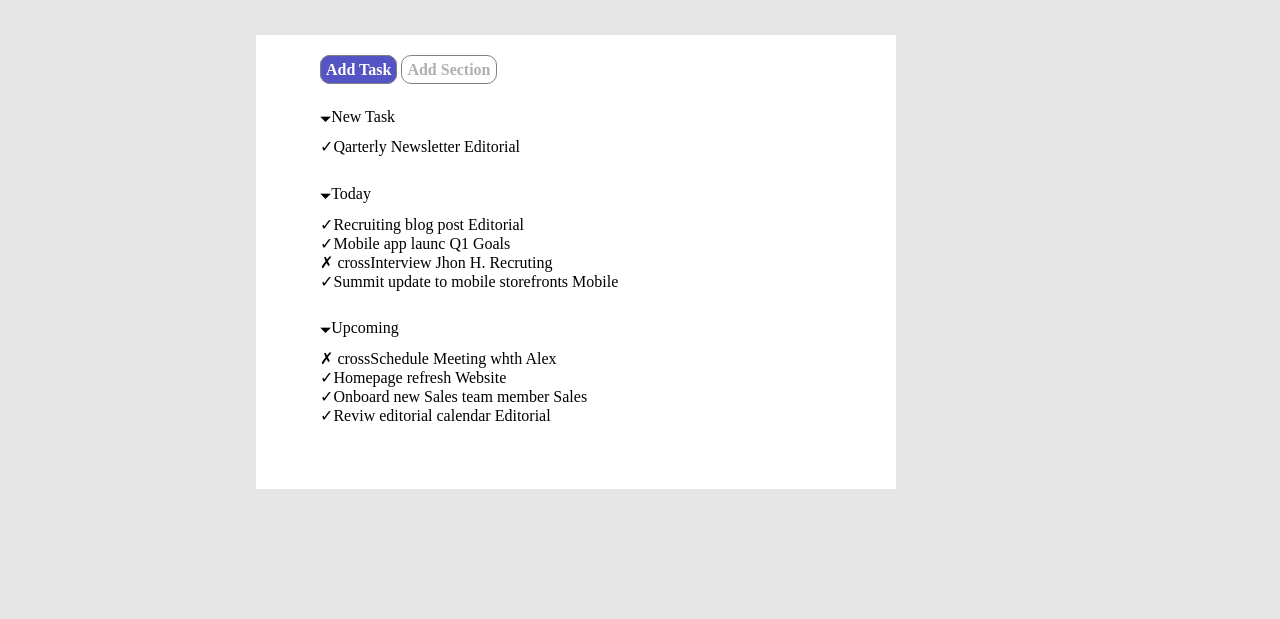
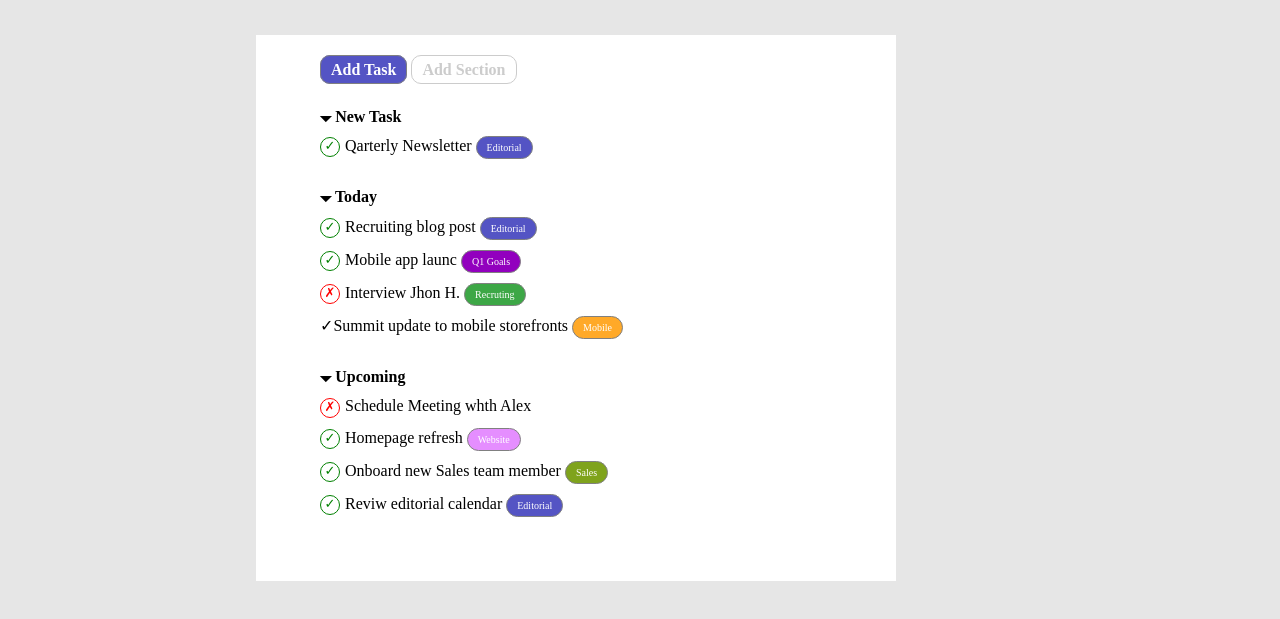
Before and after one commit to MicheleCasani/html-css-taboolist, a plain HTML site: page index.html in a window 1280 px wide. Shown: the part 77-696 px from the top of the page. Drawn offline with Linux system fonts and the light colour scheme.

Commit message:
[UPD] styling list added

```diff
--- a/css/style.css
+++ b/css/style.css
@@ -17,18 +17,55 @@ padding: 2% 0% 5% 5%;}
 /* pulsante 1 */
 #tasto-blu{background-color: rgb(84, 84, 196);
 color: white; padding: 5px; border-radius: 10px;
-border: 1px solid grey}
+border: 1px solid grey;
+padding: 5px 10px;}
 /* pulsante2 */
 #tasto-grigio{background-color: rgb(255, 255, 255);
-    color: rgb(175, 175, 175); padding: 5px; border-radius: 10px;
-border: 1px solid grey;}
-/* margine tabella*/
+    color: rgb(204, 204, 204); padding: 5px; border-radius: 10px;
+border: 1px solid rgb(204, 204, 204);
+padding: 5px 10px;}
+/* margine lista*/
 .margine{padding-top: 5%;}
-/* marginen tabella interno */
+/* marginen lista tra paragrafi */
 .margine2{padding-top: 2%;}
 /* dot-none */
 .dot-none{ list-style-type: none;}
 /* pulsanti lista */
 .pulsanti{display: inline-block;}
 /*personalizzazione tasti */
-.edit-pulsanti
+.edit-pulsanti{background-color: rgb(84, 84, 196);
+    color: white; border-radius: 200px;
+    border: 1px solid grey;
+font-size: 10px;padding: 5px 10px;}
+    /* margine lista tra righe */
+    .margine3{padding-top: 10px}
+    /* cambio colore tasti */
+    #viola{background-color: rgb(146, 0, 190);}
+    #rosa{background-color: rgb(229, 142, 255);}
+    #verde{background-color: rgb(61, 167, 70);}
+    #arancione{background-color: rgb(255, 169, 40);}
+    #giallo{background-color: rgb(127, 163, 28);}
+    /* flag verde  */
+    .flag-verde{background-color: white;
+        width: 20px;
+        height: 20px;
+    border-radius: 50%;
+    vertical-align: middle;
+    text-align: center;
+    border: 1px solid green;
+    color: green;
+    font-size: 13px;
+    margin-right: 5px;
+}
+/*  */
+.x-rosso{background-color: white;
+    width: 20px;
+    height: 20px;
+border-radius: 50%;
+vertical-align: middle;
+text-align: center;
+border: 1px solid red;
+color: red;
+font-size: 13px;
+margin-right: 5px;
+}
--- a/index.html
+++ b/index.html
@@ -17,24 +17,24 @@
     <b id="tasto-blu">Add Task</b> <b id="tasto-grigio">Add Section</b>
 <!--lista 1-->
     <ul class="margine dot-none">
-        <li>&#x1F783;New Task</li>
-        <li class="margine2 pulsanti">&#x2713;Qarterly Newsletter <p class="pulsanti">Editorial</p></li>
+        <li><b>&#x1F783;  New Task</b></li>
+        <li class="margine3 pulsanti"><p class="pulsanti flag-verde">&#x2713;</p>Qarterly Newsletter <p class="pulsanti edit-pulsanti">Editorial</p></li>
     </ul>
 <!--lista 2-->
     <ul class="margine dot-none">
-        <li>&#x1F783;Today</li>
-        <li class="margine2 pulsanti">&#x2713;Recruiting blog post <p class="pulsanti">Editorial</p></li>
-        <li>&#x2713;Mobile app launc <p class="pulsanti">Q1 Goals</p></li>
-        <li>&#x2717; crossInterview Jhon H. <p class="pulsanti">Recruting</p></li>
-        <li>&#x2713;Summit update to mobile storefronts <p class="pulsanti">Mobile</p></li>
+        <li><b>&#x1F783;  Today</b></li>
+        <li class="margine2 pulsanti"><p class="pulsanti flag-verde">&#x2713;</p>Recruiting blog post <p class="pulsanti edit-pulsanti">Editorial</p></li>
+        <li class="margine3"><p class="pulsanti flag-verde">&#x2713;</p>Mobile app launc <p class="pulsanti edit-pulsanti" id="viola">Q1 Goals</p></li>
+        <li class="margine3"><p class="pulsanti x-rosso">&#x2717;</p>Interview Jhon H. <p class="pulsanti edit-pulsanti" id="verde">Recruting</p></li>
+        <li class="margine3"><p class="pulsanti flag-varde">&#x2713;</p>Summit update to mobile storefronts <p class="pulsanti edit-pulsanti" id="arancione">Mobile</p></li>
     </ul>
 <!--lista 3-->
     <ul class="margine dot-none">
-        <li>&#x1F783;Upcoming</li>
-        <li class="margine2 pulsanti">&#x2717; crossSchedule Meeting whth Alex</li>
-        <li>&#x2713;Homepage refresh <p class="pulsanti">Website</p></li>
-        <li>&#x2713;Onboard new Sales team member <p class="pulsanti">Sales</p></li>
-        <li>&#x2713;Reviw editorial calendar <p class="pulsanti"></p>Editorial</li>
+        <li><b>&#x1F783;  Upcoming</b></li>
+        <li class="margine2"><p class="pulsanti x-rosso">&#x2717;</p>Schedule Meeting whth Alex</li>
+        <li class="margine3"><p class="pulsanti flag-verde">&#x2713;</p>Homepage refresh <p class="pulsanti edit-pulsanti" id="rosa">Website</p></li>
+        <li class="margine3"><p class="pulsanti flag-verde">&#x2713;</p>Onboard new Sales team member <p class="pulsanti edit-pulsanti" id="giallo">Sales</p></li>
+        <li class="margine3"><p class="pulsanti flag-verde">&#x2713;</p>Reviw editorial calendar <p class="pulsanti edit-pulsanti">Editorial</p></li>
     </ul>
 </div>
 </body>
```
